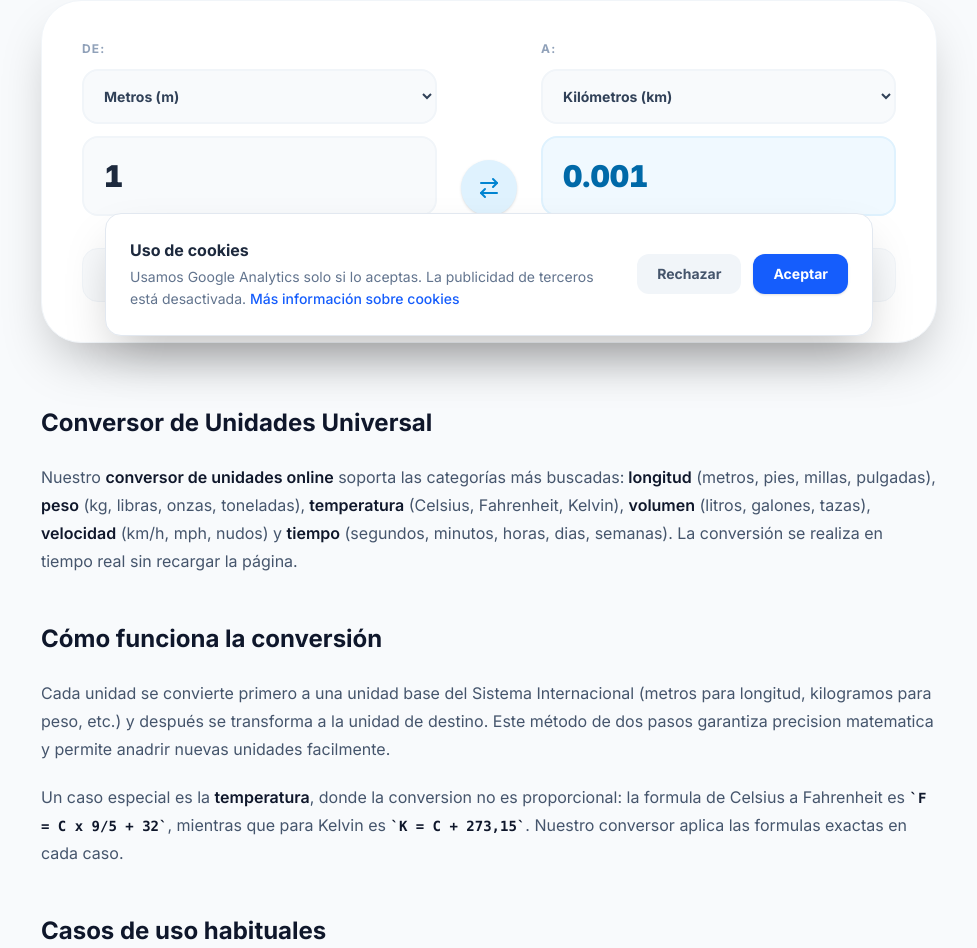
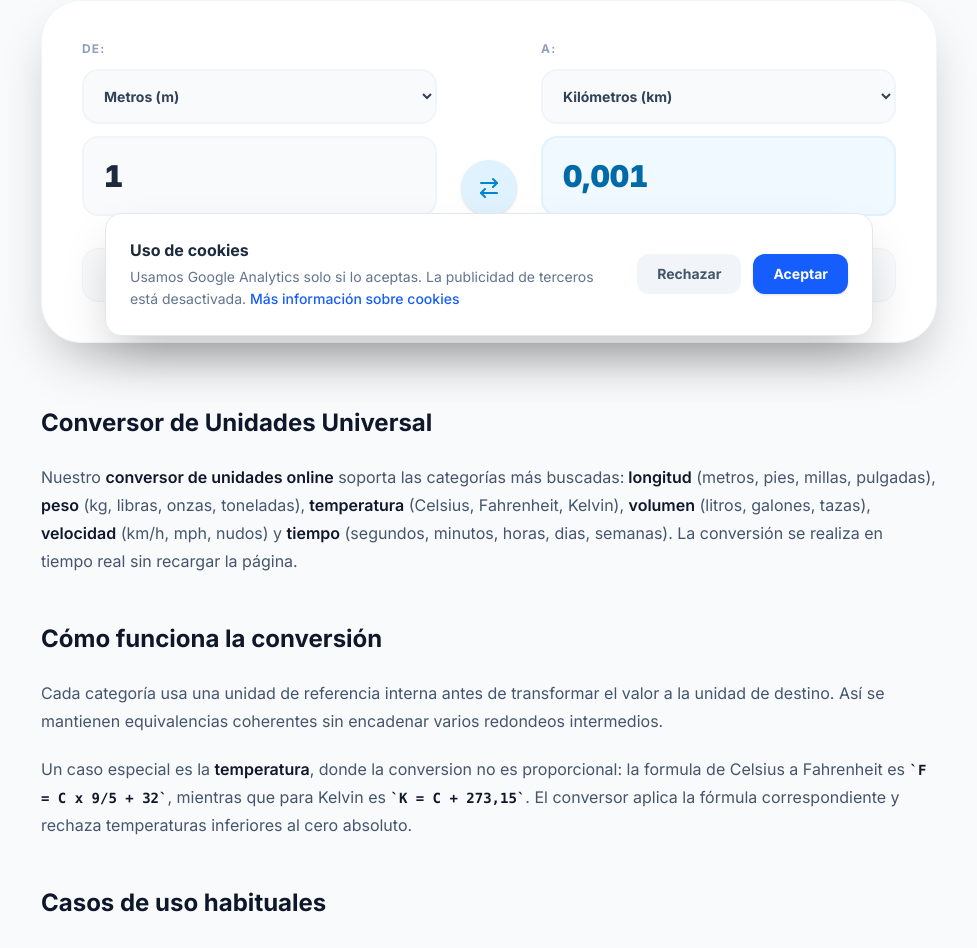
Before and after one commit to raubreak/cajautil-web, a Next.js app: page /conversor-unidades in a window 1280 px wide. Shown: the part 440-1388 px from the top of the page, without its empty margins (151-1128 px from the left). Built offline with nearby package versions, Linux system fonts and the light colour scheme.

Commit message:
fix(tools): preserve unit conversion precision

```diff
--- a/src/app/conversor-unidades/page.tsx
+++ b/src/app/conversor-unidades/page.tsx
@@ -1,6 +1,6 @@
 "use client";
 
-import React, { useState, useMemo } from 'react';
+import React, { useState } from 'react';
 import { ArrowRightLeft, Ruler, Weight, Thermometer, Droplets, Gauge, Clock } from 'lucide-react';
 
 interface UnitCategory {
@@ -8,6 +8,20 @@ interface UnitCategory {
   icon: React.ReactNode;
   units: { name: string; toBase: (v: number) => number; fromBase: (v: number) => number }[];
 }
+
+const ABSOLUTE_ZERO_CELSIUS = -273.15;
+
+const formatResult = (value: number) => {
+  const absoluteValue = Math.abs(value);
+  const notation = absoluteValue !== 0 && (absoluteValue < 1e-9 || absoluteValue >= 1e12)
+    ? 'scientific'
+    : 'standard';
+
+  return value.toLocaleString('es-ES', {
+    maximumSignificantDigits: 12,
+    notation,
+  });
+};
 
 const CATEGORIES: UnitCategory[] = [
   {
@@ -32,8 +46,8 @@ const CATEGORIES: UnitCategory[] = [
       { name: 'Gramos (g)', toBase: v => v / 1000, fromBase: v => v * 1000 },
       { name: 'Miligramos (mg)', toBase: v => v / 1e6, fromBase: v => v * 1e6 },
       { name: 'Toneladas', toBase: v => v * 1000, fromBase: v => v / 1000 },
-      { name: 'Libras (lb)', toBase: v => v * 0.453592, fromBase: v => v / 0.453592 },
-      { name: 'Onzas (oz)', toBase: v => v * 0.0283495, fromBase: v => v / 0.0283495 },
+      { name: 'Libras (lb)', toBase: v => v * 0.45359237, fromBase: v => v / 0.45359237 },
+      { name: 'Onzas (oz)', toBase: v => v * 0.028349523125, fromBase: v => v / 0.028349523125 },
     ]
   },
   {
@@ -51,9 +65,9 @@ const CATEGORIES: UnitCategory[] = [
     units: [
       { name: 'Litros (L)', toBase: v => v, fromBase: v => v },
       { name: 'Mililitros (mL)', toBase: v => v / 1000, fromBase: v => v * 1000 },
-      { name: 'Galones (US)', toBase: v => v * 3.78541, fromBase: v => v / 3.78541 },
+      { name: 'Galones (US)', toBase: v => v * 3.785411784, fromBase: v => v / 3.785411784 },
       { name: 'Metros cúbicos', toBase: v => v * 1000, fromBase: v => v / 1000 },
-      { name: 'Tazas (US)', toBase: v => v * 0.236588, fromBase: v => v / 0.236588 },
+      { name: 'Tazas (US)', toBase: v => v * 0.2365882365, fromBase: v => v / 0.2365882365 },
     ]
   },
   {
@@ -62,7 +76,7 @@ const CATEGORIES: UnitCategory[] = [
     units: [
       { name: 'km/h', toBase: v => v, fromBase: v => v },
       { name: 'm/s', toBase: v => v * 3.6, fromBase: v => v / 3.6 },
-      { name: 'Millas/h (mph)', toBase: v => v * 1.60934, fromBase: v => v / 1.60934 },
+      { name: 'Millas/h (mph)', toBase: v => v * 1.609344, fromBase: v => v / 1.609344 },
       { name: 'Nudos', toBase: v => v * 1.852, fromBase: v => v / 1.852 },
     ]
   },
@@ -89,14 +103,32 @@ export default function ConversorUnidades() {
   const fromUnit = category.units[fromIdx];
   const toUnit = category.units[toIdx];
 
-  const result = useMemo(() => {
-    const v = parseFloat(value);
-    if (isNaN(v)) return '';
-    const base = fromUnit.toBase(v);
-    const converted = toUnit.fromBase(base);
-    const decimals = Math.abs(converted) < 0.01 ? 8 : Math.abs(converted) < 1 ? 6 : 4;
-    return parseFloat(converted.toFixed(decimals)).toString();
-  }, [value, fromUnit, toUnit]);
+  const conversion = (() => {
+    if (value.trim() === '') {
+      return { result: '', error: 'Introduce un valor para convertir.' };
+    }
+
+    const numericValue = Number(value);
+    if (!Number.isFinite(numericValue)) {
+      return { result: '', error: 'Introduce un número finito dentro del rango admitido.' };
+    }
+
+    const baseValue = fromUnit.toBase(numericValue);
+    if (!Number.isFinite(baseValue)) {
+      return { result: '', error: 'El valor es demasiado grande para realizar la conversión.' };
+    }
+
+    if (category.name === 'Temperatura' && baseValue < ABSOLUTE_ZERO_CELSIUS - 1e-9) {
+      return { result: '', error: 'La temperatura no puede ser inferior al cero absoluto (-273,15 °C).' };
+    }
+
+    const convertedValue = toUnit.fromBase(baseValue);
+    if (!Number.isFinite(convertedValue)) {
+      return { result: '', error: 'El resultado queda fuera del rango numérico admitido.' };
+    }
+
+    return { result: formatResult(convertedValue), error: null };
+  })();
 
   const swap = () => {
     setFromIdx(toIdx);
@@ -119,11 +151,13 @@ export default function ConversorUnidades() {
 
       <div className="w-full max-w-4xl">
         {/* Tabs de categoría */}
-        <div className="flex flex-wrap gap-2 mb-8 justify-center">
+        <div className="flex flex-wrap gap-2 mb-8 justify-center" role="group" aria-label="Categoría de unidades">
           {CATEGORIES.map((cat, i) => (
             <button
+              type="button"
               key={cat.name}
               onClick={() => { setCatIdx(i); setFromIdx(0); setToIdx(1); }}
+              aria-pressed={catIdx === i}
               className={`flex items-center gap-2 px-5 py-3 rounded-2xl font-bold text-sm transition-all ${catIdx === i ? 'bg-sky-600 text-white shadow-lg shadow-sky-500/20' : 'bg-white text-slate-400 hover:bg-sky-50 hover:text-sky-600 border border-slate-100'}`}
             >
               {cat.icon}
@@ -133,22 +167,28 @@ export default function ConversorUnidades() {
         </div>
 
         {/* Converter Card */}
-        <div className="bg-white rounded-[40px] shadow-2xl p-10 border border-slate-100">
+        <div className="bg-white rounded-3xl sm:rounded-[40px] shadow-2xl p-6 sm:p-10 border border-slate-100">
           <div className="grid grid-cols-1 md:grid-cols-[1fr_auto_1fr] gap-6 items-end">
             {/* FROM */}
             <div>
-              <label className="text-xs font-bold text-slate-400 uppercase tracking-widest mb-3 block">De:</label>
+              <label htmlFor="conversion-from" className="text-xs font-bold text-slate-400 uppercase tracking-widest mb-3 block">De:</label>
               <select
+                id="conversion-from"
                 value={fromIdx}
                 onChange={(e) => setFromIdx(Number(e.target.value))}
                 className="w-full bg-slate-50 border-2 border-slate-100 rounded-2xl p-4 text-sm font-bold text-slate-700 focus:outline-none focus:border-sky-300 mb-3"
               >
                 {category.units.map((u, i) => <option key={i} value={i}>{u.name}</option>)}
               </select>
+              <label htmlFor="conversion-value" className="sr-only">Valor en {fromUnit.name}</label>
               <input
+                id="conversion-value"
                 type="number"
+                step="any"
                 value={value}
                 onChange={(e) => setValue(e.target.value)}
+                aria-describedby={conversion.error ? 'conversion-error' : undefined}
+                aria-invalid={Boolean(conversion.error)}
                 className="w-full bg-slate-50 border-2 border-slate-100 rounded-2xl p-5 text-3xl font-black text-slate-800 focus:outline-none focus:border-sky-300 focus:ring-4 focus:ring-sky-50 tabular-nums"
                 placeholder="0"
               />
@@ -157,7 +197,9 @@ export default function ConversorUnidades() {
             {/* Swap */}
             <div className="flex justify-center">
               <button
+                type="button"
                 onClick={swap}
+                aria-label={`Intercambiar ${fromUnit.name} y ${toUnit.name}`}
                 className="w-14 h-14 bg-sky-100 rounded-full flex items-center justify-center text-sky-600 hover:bg-sky-600 hover:text-white transition-all active:scale-90 shadow-sm"
               >
                 <ArrowRightLeft className="w-6 h-6" />
@@ -166,25 +208,38 @@ export default function ConversorUnidades() {
 
             {/* TO */}
             <div>
-              <label className="text-xs font-bold text-slate-400 uppercase tracking-widest mb-3 block">A:</label>
+              <label htmlFor="conversion-to" className="text-xs font-bold text-slate-400 uppercase tracking-widest mb-3 block">A:</label>
               <select
+                id="conversion-to"
                 value={toIdx}
                 onChange={(e) => setToIdx(Number(e.target.value))}
                 className="w-full bg-slate-50 border-2 border-slate-100 rounded-2xl p-4 text-sm font-bold text-slate-700 focus:outline-none focus:border-sky-300 mb-3"
               >
                 {category.units.map((u, i) => <option key={i} value={i}>{u.name}</option>)}
               </select>
-              <div className="w-full bg-sky-50 border-2 border-sky-100 rounded-2xl p-5 text-3xl font-black text-sky-700 tabular-nums min-h-[76px] flex items-center">
-                {result || '—'}
+              <div
+                className="w-full min-w-0 break-all bg-sky-50 border-2 border-sky-100 rounded-2xl p-5 text-2xl sm:text-3xl font-black text-sky-700 tabular-nums min-h-[76px] flex items-center"
+                role="status"
+                aria-live="polite"
+                aria-atomic="true"
+                aria-label={`Resultado en ${toUnit.name}`}
+              >
+                {conversion.result || '—'}
               </div>
             </div>
           </div>
 
+          {conversion.error && (
+            <p id="conversion-error" className="mt-5 text-center text-sm font-semibold text-rose-700">
+              {conversion.error}
+            </p>
+          )}
+
           {/* Fórmula */}
-          {result && (
+          {conversion.result && (
             <div className="mt-8 text-center p-4 bg-slate-50 rounded-2xl border border-slate-100">
               <p className="text-sm text-slate-500 font-medium">
-                <span className="font-black text-slate-700">{value} {fromUnit.name}</span> = <span className="font-black text-sky-600">{result} {toUnit.name}</span>
+                <span className="font-black text-slate-700">{value} {fromUnit.name}</span> = <span className="font-black text-sky-600">{conversion.result} {toUnit.name}</span>
               </p>
             </div>
           )}
@@ -203,14 +258,13 @@ export default function ConversorUnidades() {
 
         <h2>Cómo funciona la conversión</h2>
         <p>
-          Cada unidad se convierte primero a una unidad base del Sistema Internacional (metros para longitud,
-          kilogramos para peso, etc.) y después se transforma a la unidad de destino. Este método de dos pasos
-          garantiza precision matematica y permite anadrir nuevas unidades facilmente.
+          Cada categoría usa una unidad de referencia interna antes de transformar el valor a la unidad de destino.
+          Así se mantienen equivalencias coherentes sin encadenar varios redondeos intermedios.
         </p>
         <p>
           Un caso especial es la <strong>temperatura</strong>, donde la conversion no es proporcional: la formula
           de Celsius a Fahrenheit es <code>F = C x 9/5 + 32</code>, mientras que para Kelvin es <code>K = C + 273,15</code>.
-          Nuestro conversor aplica las formulas exactas en cada caso.
+          El conversor aplica la fórmula correspondiente y rechaza temperaturas inferiores al cero absoluto.
         </p>
 
         <h2>Casos de uso habituales</h2>
@@ -223,9 +277,10 @@ export default function ConversorUnidades() {
 
         <h2>Precision y limitaciones</h2>
         <p>
-          Los resultados se muestran con hasta 8 decimales para valores muy pequenos y 4 decimales para valores
-          grandes, lo que cubre la gran mayoria de necesidades practicas. Para calculos cientificos de alta
-          precision, es recomendable verificar los resultados con software especializado.
+          Los resultados conservan hasta 12 cifras significativas y usan notación científica cuando el valor es
+          demasiado pequeño o grande para leerse con claridad. Algunas equivalencias no pertenecientes al SI se
+          representan mediante factores definidos o aproximaciones publicadas; para cálculos críticos conviene
+          verificar la tolerancia y el redondeo exigidos.
         </p>
         <p>
           Todo el procesamiento se realiza localmente en tu navegador. No se envia ningun dato a servidores externos.
--- a/src/lib/toolEditorialContent.ts
+++ b/src/lib/toolEditorialContent.ts
@@ -720,6 +720,10 @@ export const toolEditorialContent: Record<string, ToolEditorialEntry> = {
       { href: '/calculadora-porcentajes', label: 'Calculadora de porcentajes' },
       { href: '/contador-de-palabras', label: 'Contador de palabras' },
     ],
+    references: [
+      { href: 'https://www.bipm.org/en/publications/si-brochure', label: 'BIPM: Sistema Internacional de Unidades (SI)' },
+      { href: 'https://www.nist.gov/pml/special-publication-811/nist-guide-si-appendix-b-conversion-factors', label: 'NIST: factores de conversión de unidades' },
+    ],
   }),
   'compresor-webp': buildEntry({
     summary: [
```
Also changed, not shown: src/app/conversor-unidades/layout.tsx (+8 -2 lines).
